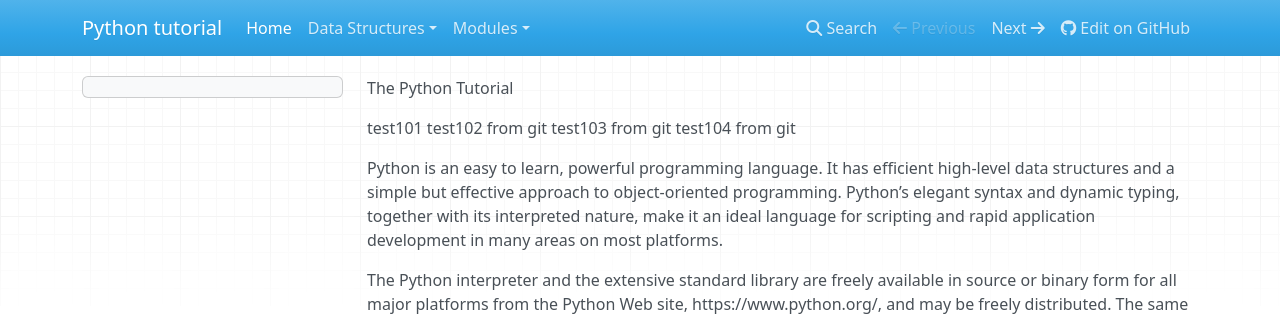
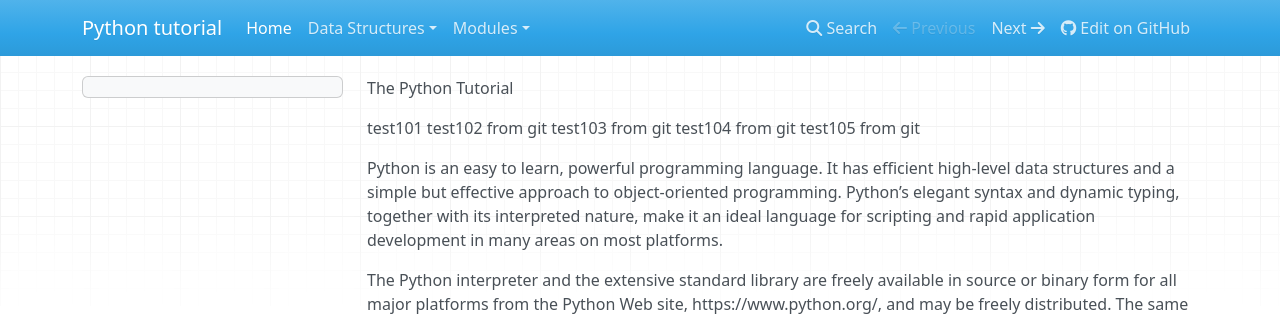
Before and after one commit to maplefu0602/doc-demo, an MkDocs documentation site: the page built from docs/index.md, in a window 1280 px wide. Shown: the top 316 px of the page. Built offline with MkDocs 1.6.1, drawn with Linux system fonts in a browser that asks for light colours; nearby versions of some CDN libraries; old or Windows-style settings are respelled for this version of MkDocs.

Commit message:
Update index.md

```diff
--- a/docs/index.md
+++ b/docs/index.md
@@ -4,6 +4,7 @@ test101
 test102 from git
 test103 from git
 test104 from git
+test105 from git
 
 
 Python is an easy to learn, powerful programming language. It has efficient high-level data structures and a simple but effective approach to object-oriented programming. Python’s elegant syntax and dynamic typing, together with its interpreted nature, make it an ideal language for scripting and rapid application development in many areas on most platforms.
```
